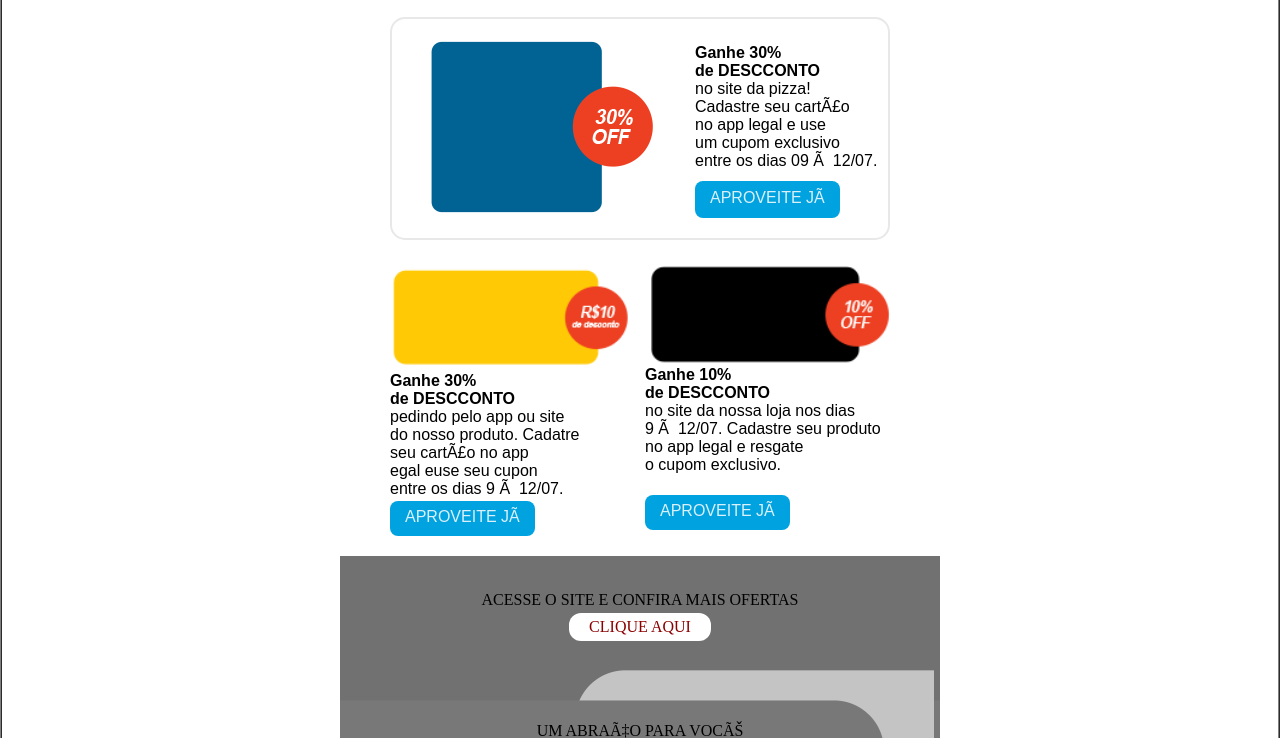
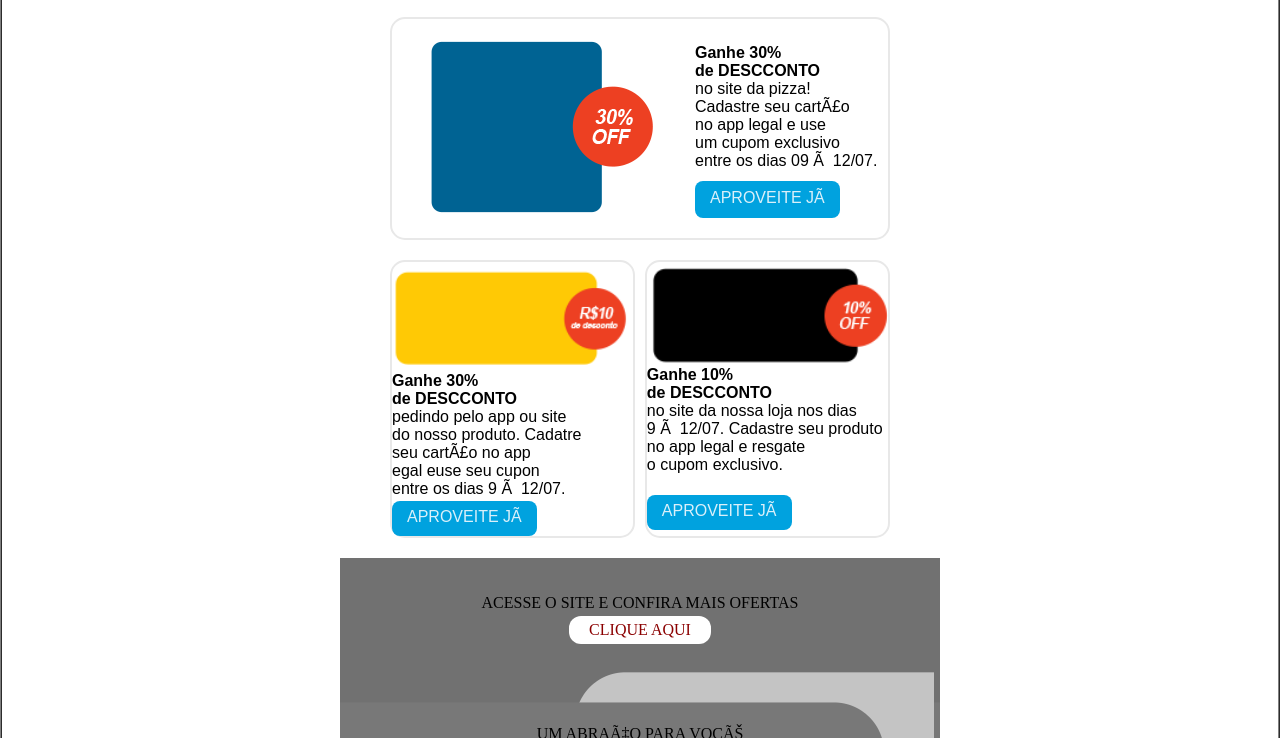
Before and after one commit to vanessawin/emailmarkentg, a plain HTML site: page index.html in a window 1280 px wide. Shown: the part 523-1261 px from the top of the page. Drawn offline with Linux system fonts and the light colour scheme.

Commit message:
atualizando

```diff
--- a/index.html
+++ b/index.html
@@ -56,7 +56,7 @@
 					<td >
 					    <table align="center" border=" 0"  cellpadding="0" cellspacing="0" width="500 "   style=" margin-top: 20px"  >
 							<tr >
-							   	<td  style="border: 2px solid #e8e8e8 ;border-radius: 15px; font-family: Arial, Helvetica, sans-serif"; >
+							   	<td  style="border: 2px solid #e8e8e8; border-radius: 15px; font-family: Arial, Helvetica, sans-serif"; >
 
 									<img src="img/oferta-azul.png" align="left"  style="margin-right: 30px; padding-left:30px; ">
 
@@ -80,7 +80,7 @@
 					<td >
 					    <table align="center"  border="0" cellpadding="0" cellspacing="0" width="500" style="margin-top: 20px">
 						    <tr>
-						    	<td id="beneficios"  width="245" valign="top"  style="font-family: Arial, Helvetica, sans-serif;">
+						    	<td id="beneficios"  width="245" valign="top"  style="font-family: Arial, Helvetica, sans-serif; border: 2px solid #e8e8e8; border-radius: 15px">
 
 						   			<img src="img/oferta-amarela.png" alt="promoçâo 2" width="100%" style="display: block;">
 										<b>Ganhe 30% <br> de DESCCONTO<br></b>
@@ -99,7 +99,7 @@
 									   &nbsp;
 								</td>
 
-						  		<td id="pessoais" width="245" valign="top" style="font-family: Arial, Helvetica, sans-serif;" >
+						  		<td id="pessoais" width="245"  valign="top" style="font-family: Arial, Helvetica, sans-serif; border: 2px solid #e8e8e8; border-radius: 15px " >
 
 						   			<img  src="img/oferta-preta.png"  alt="promoçâo 3" width="100%" style="display: block;">
 
```
